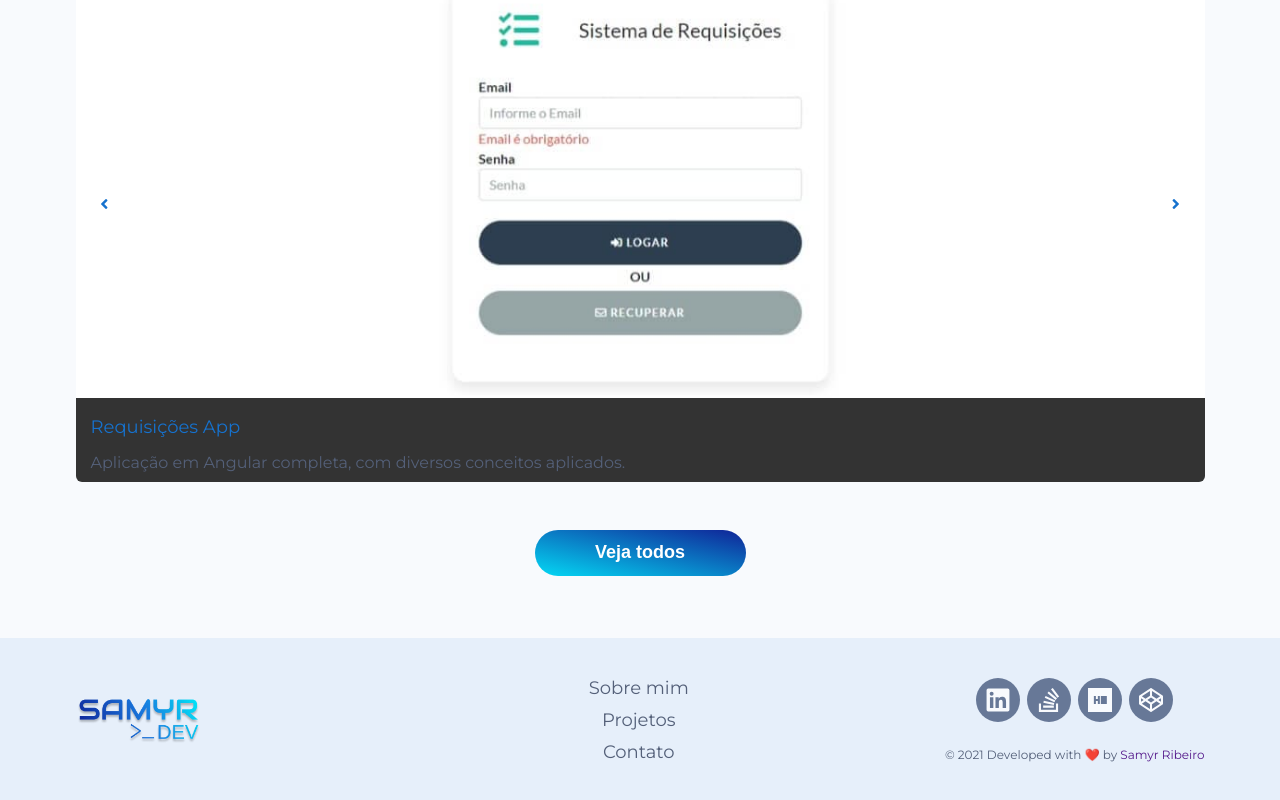
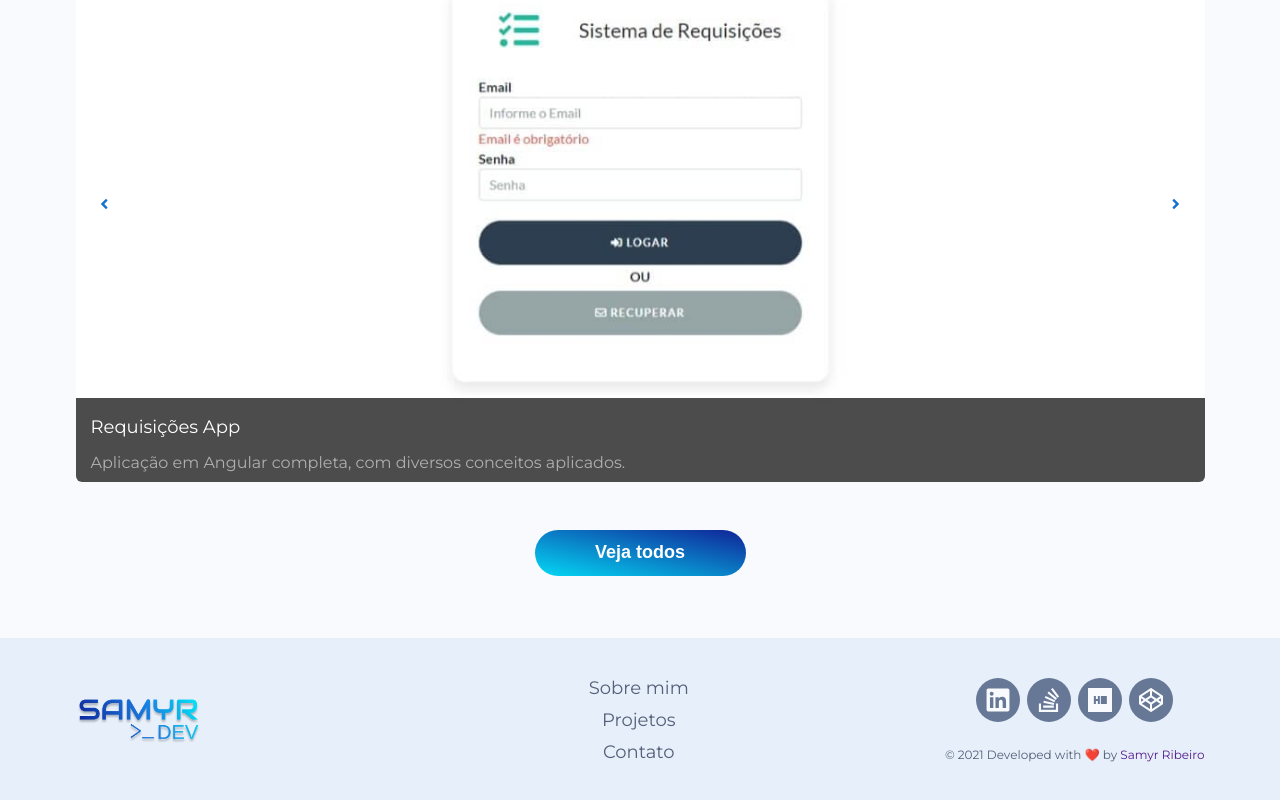
Before and after one commit to SamyrOR/personal-website, an Angular app: page /home in a window 1280 px wide. Shown: the part 2450-3250 px from the top of the page. Built offline with nearby package versions, Linux system fonts and the light colour scheme.

Commit message:
fix: minor fixes

```diff
--- a/src/app/regular/home/home.component.html
+++ b/src/app/regular/home/home.component.html
@@ -982,7 +982,11 @@
       <h3>Projetos</h3>
       <p>Conheça alguns projetos desenvolvidos por mim</p>
       <div class="carousel-container">
-        <div class="item fade" *ngFor="let project of projectsList">
+        <div
+          #allProjects
+          class="item fade"
+          *ngFor="let project of projectsList"
+        >
           <div class="image">
             <img [src]="project.img" />
           </div>
--- a/src/app/regular/home/home.component.ts
+++ b/src/app/regular/home/home.component.ts
@@ -1,4 +1,11 @@
-import { Component, OnDestroy, OnInit } from '@angular/core';
+import {
+  AfterViewInit,
+  Component,
+  OnDestroy,
+  OnInit,
+  QueryList,
+  ViewChildren,
+} from '@angular/core';
 import { Observable, Subscription } from 'rxjs';
 import { GetDataService } from 'src/app/shared/get-data.service';
 import { Projects } from 'src/app/shared/project';
@@ -8,21 +15,30 @@ import { Projects } from 'src/app/shared/project';
   templateUrl: './home.component.html',
   styleUrls: ['./home.component.scss'],
 })
-export class HomeComponent implements OnInit, OnDestroy {
+export class HomeComponent implements OnInit, OnDestroy, AfterViewInit {
   projectsList: Projects[] = [];
-  subs!: Subscription;
+  sub!: Subscription;
+  afterLoopSub!: Subscription;
+
+  @ViewChildren('allProjects') allProjects!: QueryList<any>;
 
   constructor(private getData: GetDataService) {}
 
   ngOnInit(): void {
-    this.subs = this.getData
+    this.sub = this.getData
       .getProjects()
       .subscribe((projects) => (this.projectsList = projects.slice(2, 5)));
-    setTimeout(() => this.loadCarousel(), 1000);
+  }
+
+  ngAfterViewInit(): void {
+    this.afterLoopSub = this.allProjects.changes.subscribe(() => {
+      this.loadCarousel();
+    });
   }
 
   ngOnDestroy(): void {
-    this.subs.unsubscribe();
+    this.sub.unsubscribe();
+    this.afterLoopSub.unsubscribe();
   }
 
   loadCarousel() {
--- a/src/assets/data/certificates.json
+++ b/src/assets/data/certificates.json
@@ -60,7 +60,7 @@
       {
         "name": "Desenvolvimento Front-End Angular",
         "img": "../../assets/images/certificates/dio-front-end-angular.jpg",
-        "link": "hhttps://certificates.digitalinnovation.one/474846A2"
+        "link": "https://certificates.digitalinnovation.one/474846A2"
       },
       {
         "name": "Conceitos de responsividade e experiência do usuário",
--- a/src/assets/styles/_home.scss
+++ b/src/assets/styles/_home.scss
@@ -164,6 +164,10 @@
     height: rem(552);
   }
 
+  p {
+    color: #afafaf;
+  }
+
   .item {
     width: 100%;
     height: 100%;
@@ -202,12 +206,12 @@
       width: 100%;
       padding: 0.625rem 0.9375rem;
       font-size: rem(14);
-      background-color: rgba($color: #000000, $alpha: 0.8);
+      background-color: rgba($color: #000000, $alpha: 0.7);
       text-align: left;
-      @include theme() {
-        color: theme-get("color-neutral");
-      }
-
+      // @include theme() {
+      //   color: theme-get("color-neutral");
+      // }
+      color: $white;
       .title {
         margin: 0.5rem 0 0 0;
         font-size: rem(18);
```
